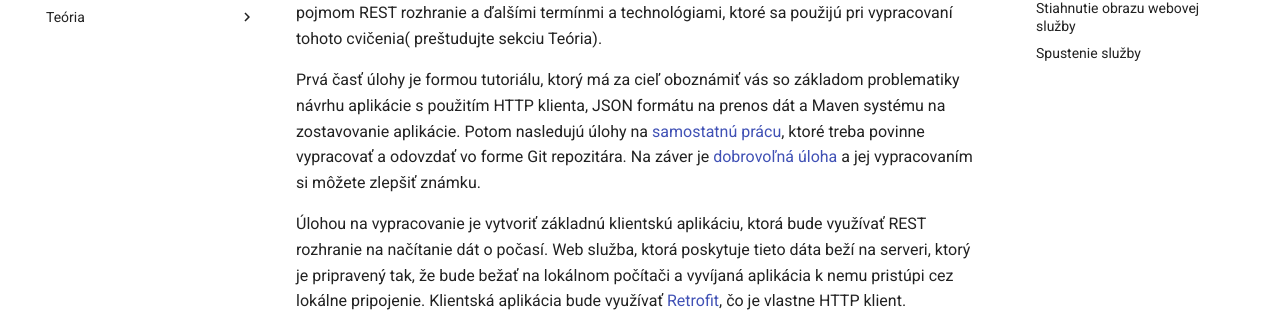
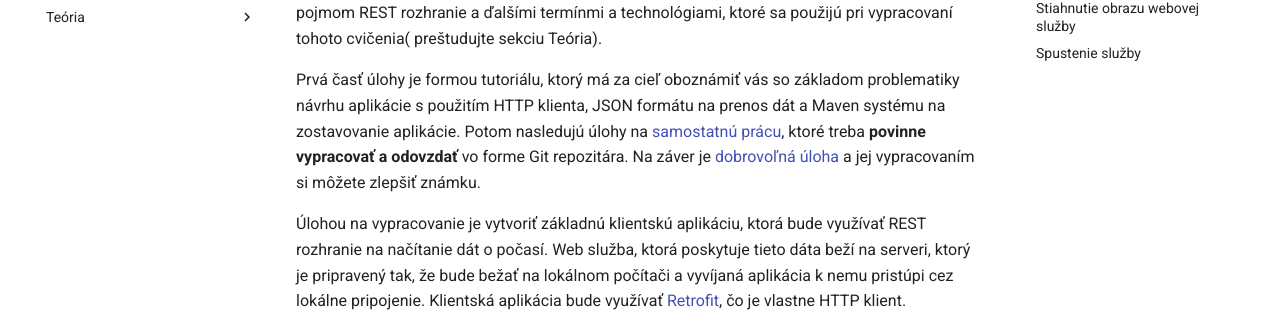
Before and after one commit to hudikm/IoTNode_CPD2020, an MkDocs documentation site: the page built from docs/index.md, in a window 1280 px wide and 900 px high. Shown: the part 304-619 px from the top of the window. Built offline with MkDocs 1.6.1 and Material for MkDocs 9.7.7, drawn with Linux system fonts in a browser that asks for light colours; comment, search, counter and statistics services are not loaded.

```diff
--- a/docs/index.md
+++ b/docs/index.md
@@ -4,7 +4,7 @@
 
 Cieľom cvičenia je oboznámiť sa s REST rozhraním. Na úvod cvičenia sa musíme oboznámiť s pojmom REST rozhranie a ďalšími termínmi a technológiami, ktoré sa použijú pri vypracovaní tohoto cvičenia( preštudujte sekciu Teória).
 
-Prvá časť úlohy je formou tutoriálu, ktorý má za cieľ oboznámiť vás so základom problematiky návrhu aplikácie s použitím HTTP klienta, JSON formátu na prenos dát a Maven systému na zostavovanie aplikácie. Potom nasledujú úlohy na [samostatnú prácu](/postup/#uloha-na-dopracovanie), ktoré treba povinne vypracovať a odovzdať vo forme Git repozitára.  Na záver je [dobrovoľná úloha](/bonus/#dobrovolna-uloha) a jej vypracovaním si môžete zlepšiť známku.
+Prvá časť úlohy je formou tutoriálu, ktorý má za cieľ oboznámiť vás so základom problematiky návrhu aplikácie s použitím HTTP klienta, JSON formátu na prenos dát a Maven systému na zostavovanie aplikácie. Potom nasledujú úlohy na [samostatnú prácu](./postup/#uloha-na-dopracovanie), ktoré treba **povinne vypracovať a odovzdať** vo forme Git repozitára.  Na záver je [dobrovoľná úloha](./bonus/#dobrovolna-uloha) a jej vypracovaním si môžete zlepšiť známku.
 
 Úlohou na vypracovanie je vytvoriť základnú klientskú aplikáciu, ktorá bude využívať REST rozhranie na načítanie dát o počasí. Web služba, ktorá poskytuje tieto dáta beží na serveri, ktorý je pripravený tak, že bude bežať na lokálnom počítači a vyvíjaná aplikácia k nemu pristúpi cez lokálne pripojenie. Klientská aplikácia bude využívať [Retrofit](https://square.github.io/retrofit/), čo je vlastne HTTP klient. Prenášané dáta sú vo forme JSON, ktorý bude treba deserializovať na čo sa bude používať [Jackson](https://github.com/FasterXML/jackson) knižnica.
 > Ilustrácia úlohy
```
Also changed, not shown: docs/bonus.md (+1 -1 lines), 1 other file.
